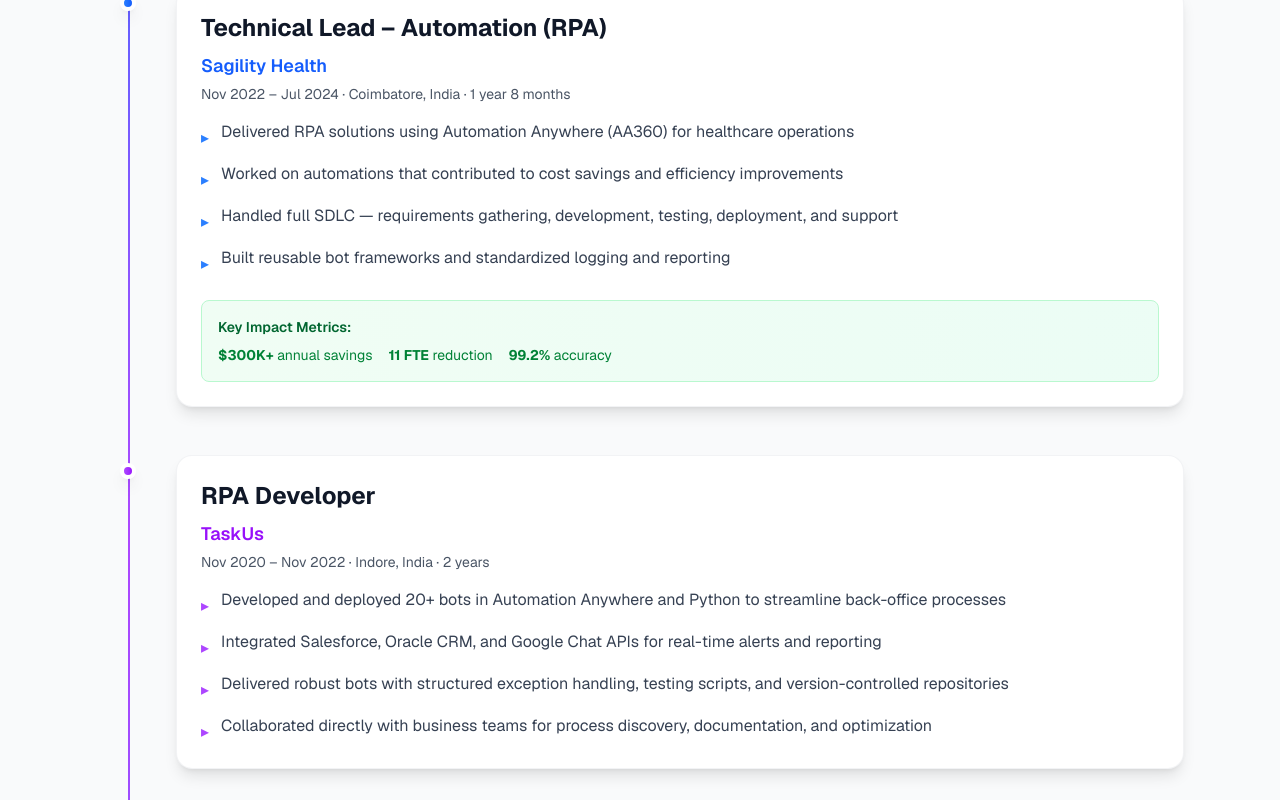
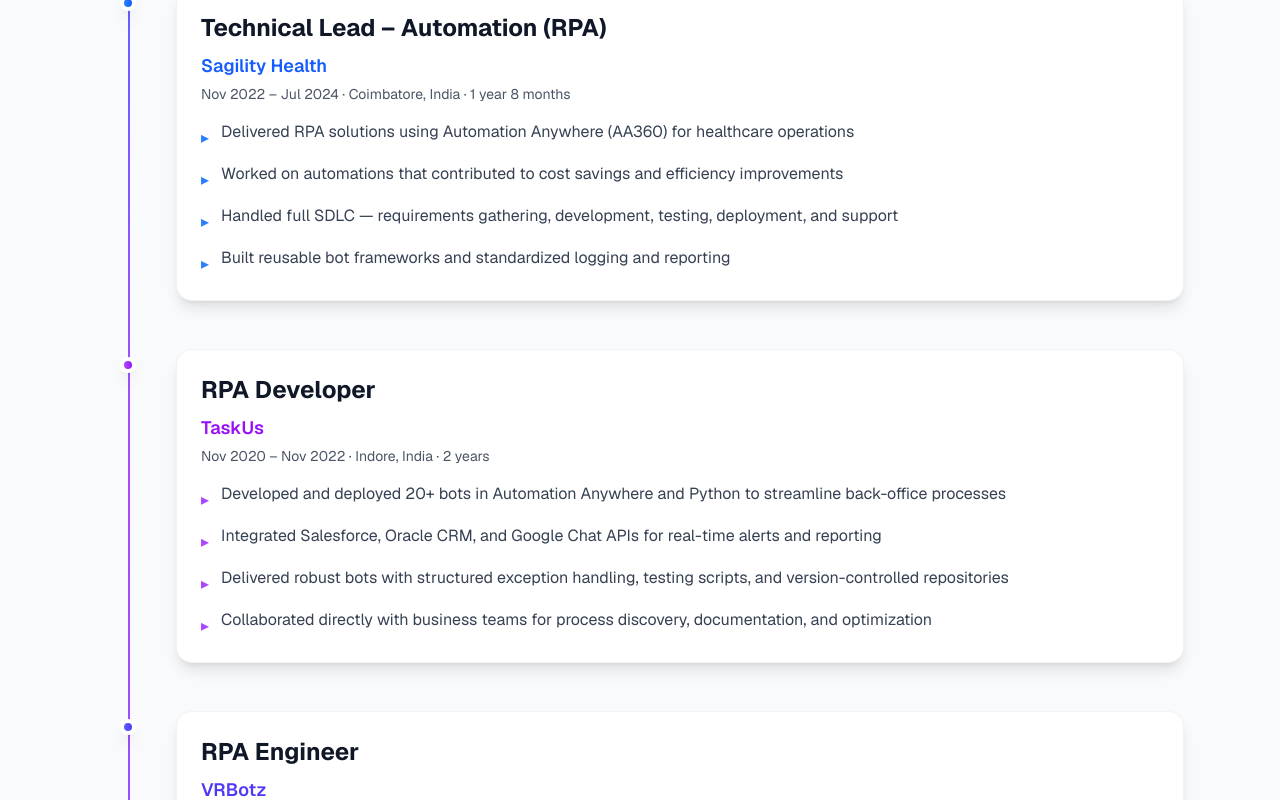
Before and after one commit to gananthakris/portfolio-site, a Next.js app: page / in a window 1280 px wide. Shown: the part 1667-2467 px from the top of the page. Built offline with nearby package versions, Linux system fonts and the light colour scheme.

Commit message:
Remove boastful impact metrics highlight from experience section

```diff
--- a/src/components/Experience.tsx
+++ b/src/components/Experience.tsx
@@ -142,30 +142,6 @@
                     ))}
                   </ul>
 
-                  {/* Impact metrics highlight */}
-                  {index === 0 && (
-                    <motion.div
-                      initial={{ opacity: 0, scale: 0.9 }}
-                      whileInView={{ opacity: 1, scale: 1 }}
-                      viewport={{ once: true }}
-                      className="mt-6 p-4 rounded-lg bg-gradient-to-r from-green-50 to-emerald-50 dark:from-green-950/20 dark:to-emerald-950/20 border border-green-200 dark:border-green-800"
-                    >
-                      <p className="text-sm font-semibold text-green-800 dark:text-green-300 mb-2">
-                        Key Impact Metrics:
-                      </p>
-                      <div className="flex flex-wrap gap-4 text-sm">
-                        <span className="text-green-700 dark:text-green-400">
-                          <strong>$300K+</strong> annual savings
-                        </span>
-                        <span className="text-green-700 dark:text-green-400">
-                          <strong>11 FTE</strong> reduction
-                        </span>
-                        <span className="text-green-700 dark:text-green-400">
-                          <strong>99.2%</strong> accuracy
-                        </span>
-                      </div>
-                    </motion.div>
-                  )}
                 </motion.div>
               </motion.div>
             ))}
```
